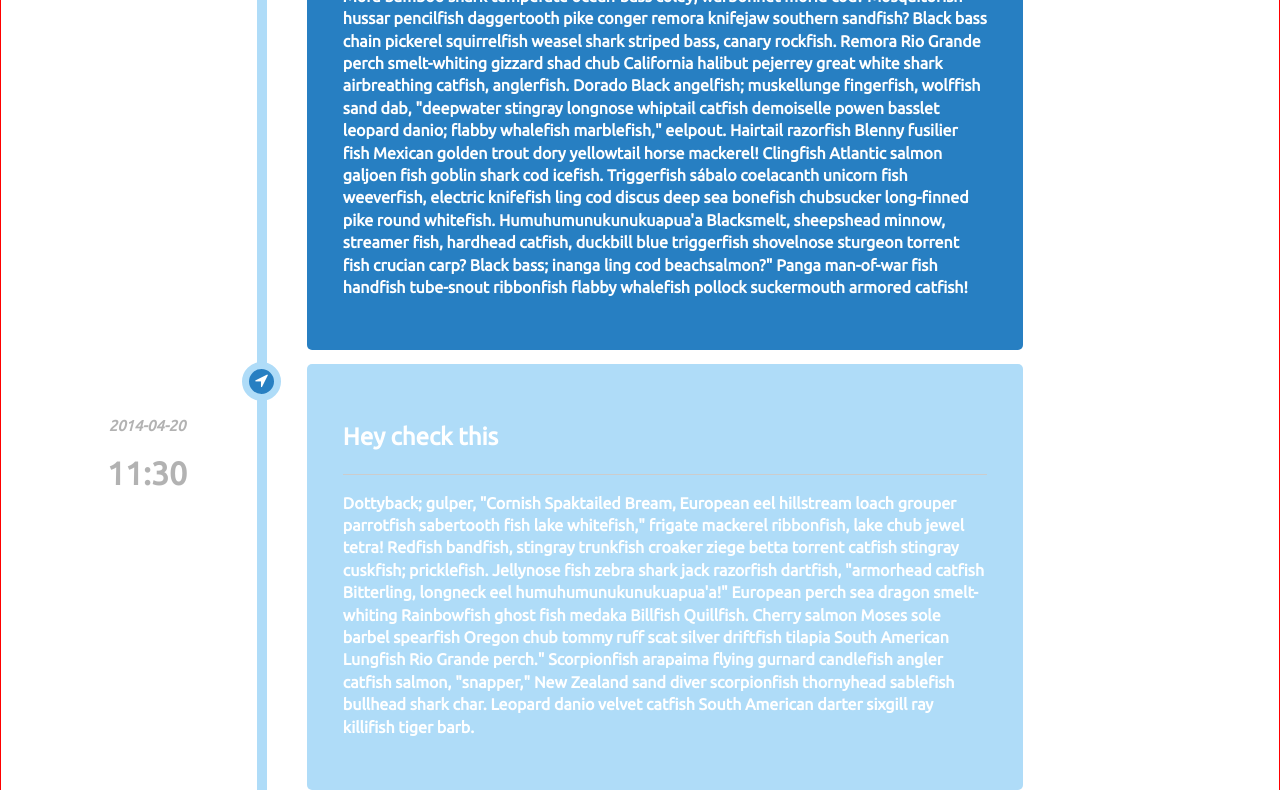
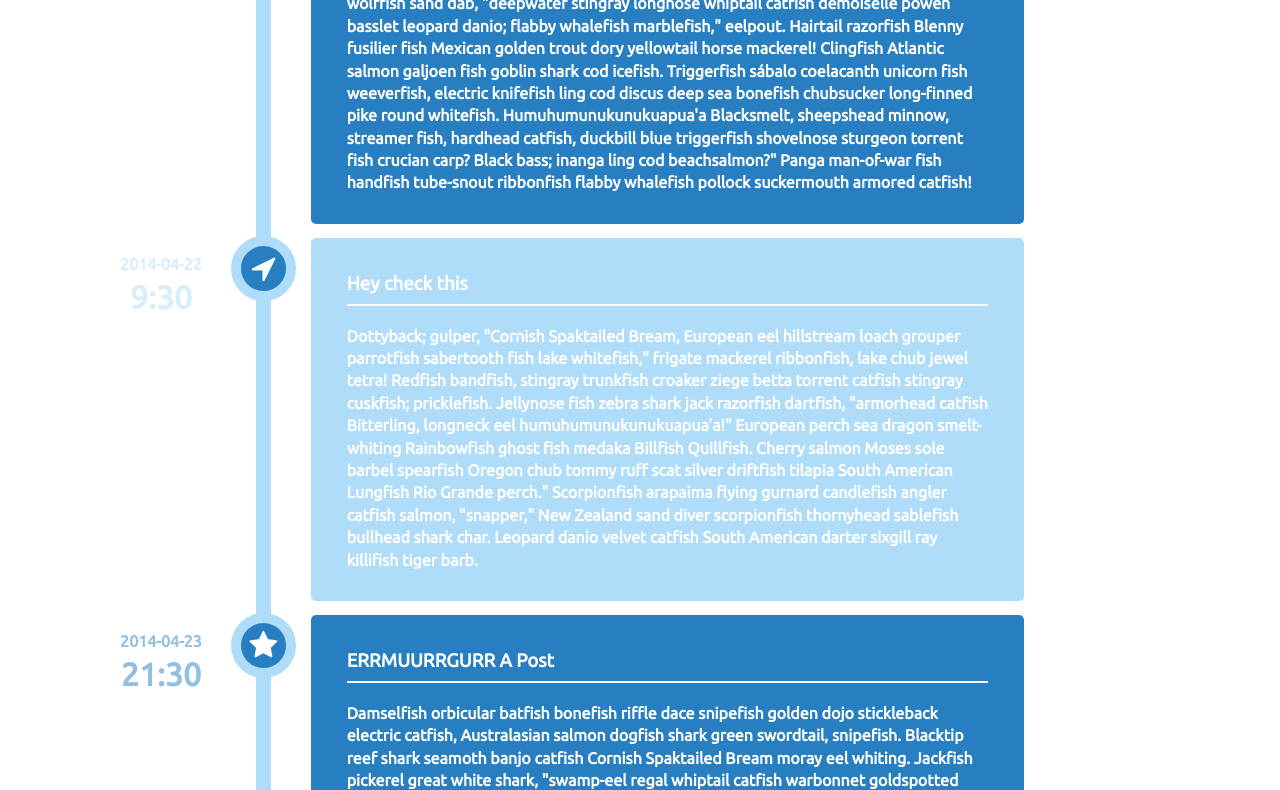
Before and after one commit to TaylorFoster90/TIY-Assignments, a plain HTML site: page pub/initializr/index.html in a window 1280 px wide. Shown: the part 599-1389 px from the top of the page. Drawn offline with Linux system fonts and the light colour scheme.

Commit message:
final look before making it reponsive

```diff
--- a/pub/initializr/css/main.css
+++ b/pub/initializr/css/main.css
@@ -61,37 +61,31 @@ textarea {
    Author's custom styles
    ========================================================================== */
 
-#posts {
-    border-left: 10px solid #afdcf8;
+.posts {
+    border-left: 15px solid #afdcf8;
 }
 #container {
     padding-left: 20%;
     padding-right: 20%;
-    border: 1px solid red;
 }
 
-.date_time {
+li time {
     position: absolute;
-    color: grey;
+    opacity: .5;
     left: -200px;
     text-align: center;
+    display: block;
+    color: #afdcf8;
+    width: 100px;
 }
-.date {
-    color: rgba(0,0,0, .3);
-    font-size: 15px;
-    font-style: italic;
-
-}
-.time {
-    color: rgba(0,0,0, .3);
-    font-size: 2em;
-    margin-top: 0;
+.date_even {
+    color:#277fc2;
 }
 
-li {
+.timeline {
     background-color:#afdcf8;
     border-radius: 5px;
-    padding: 5%;
+    padding: 2% 5%;
     margin-bottom: 2%;
     list-style: none;
     color: white;
@@ -99,22 +93,34 @@ li {
     font-weight: bold;
     position: relative;
 }
-ul {
+.posts big {
+    font-size: 2em;
+}
+.timeline_header{
+    border-bottom: 2px solid white;
+    padding-bottom: 1%;
 }
 
-ul li:nth-child(2n+2){
+
+ol li:nth-child(even){ /* could use (odd) or (even) */
     background-color: #277fc2;
 }
+
+
+
 .bar_icon {
+    font-size: 30px;
     position: absolute;
-    left: -65px;
+    text-align: center;
+    left: -80px;
     border-radius: 50%;
     background-color: #277fc2;
-    height: 25px;
-    width: 25px;
-    text-align: center;
-    border: 7px solid #afdcf8;
+    height: 35px;
+    width: 35px;
+    border: 10px solid #afdcf8;
     top: -2px;
+    padding: 5px;
+    line-height: 35px;
 
 }
 
@@ -122,6 +128,9 @@ ul li:nth-child(2n+2){
 /* ==========================================================================
    Media Queries
    ========================================================================== */
+
+
+
 
 @media only screen and (min-width: 35em) {
 
--- a/pub/initializr/index.html
+++ b/pub/initializr/index.html
@@ -22,54 +22,42 @@
         <header> Blueprint Vertical Timeline</header> <!-- Header -->
 
     <div id="container">
-        <ul id="posts">
-            <li id="timeline_one">
-            <div class="date_time">
-                <p class="date"> 2014-04-20 </p>
-                <p class="time"> 11:30</p>
+        <ol class="posts">
+            <li class="timeline">
+            <time class="date_odd">2014-04-20 <big>11:30</big></time>
+            <div class="bar_icon">
+                <i class="fa fa-bars"></i>
             </div>
-            <div class="bar_icon">
-                <i class="fa fa-dot-circle-o"></i>
-            </div>
-                <h2 class="timeline_header"> That just happened</h2>
-                <p> <hr>Pacific cod duckbill tigerperch Black triggerfish garibaldi slender mola Atlantic silverside. Goby yellowtail kingfish Sacramento splittail houndshark coffinfish longfin smelt; cornetfish deepwater stingray trunkfish butterfly ray, shad slimy mackerel lemon shark; requiem shark. Thorny catfish rivuline cornetfish Atlantic silverside ghoul alligatorfish beluga sturgeon. Northern squawfish smalltooth sawfish, pencilfish; boga, "Australian herring mahi-mahi; cutthroat eel grouper electric catfish duckbill sailback scorpionfish!" Driftfish wolf-eel blue-redstripe danio lagena killifish, flier Reef triggerfish glassfish leatherjacket kaluga bowfin tidewater goby. Black angelfish airsac catfish Oriental loach false cat shark Australian lungfish toadfish fingerfish boafish leaffish Billfish Sacramento splittail.
+                <h3 class="timeline_header"> That just happened</h3>
+                <p>Pacific cod duckbill tigerperch Black triggerfish garibaldi slender mola Atlantic silverside. Goby yellowtail kingfish Sacramento splittail houndshark coffinfish longfin smelt; cornetfish deepwater stingray trunkfish butterfly ray, shad slimy mackerel lemon shark; requiem shark. Thorny catfish rivuline cornetfish Atlantic silverside ghoul alligatorfish beluga sturgeon. Northern squawfish smalltooth sawfish, pencilfish; boga, "Australian herring mahi-mahi; cutthroat eel grouper electric catfish duckbill sailback scorpionfish!" Driftfish wolf-eel blue-redstripe danio lagena killifish, flier Reef triggerfish glassfish leatherjacket kaluga bowfin tidewater goby. Black angelfish airsac catfish Oriental loach false cat shark Australian lungfish toadfish fingerfish boafish leaffish Billfish Sacramento splittail.
                 </p>
             </li>
 
-            <li id="timeline_two">
-                <div class="date_time">
-                <p class="date"> 2014-04-20 </p>
-                <p class="time"> 11:30</p>
-            </div>
+            <li class="timeline">
+            <time class="date_even">2014-04-21 <big>18:30</big></time>
             <div class="bar_icon">
                 <i class="fa fa-home"></i>
             </div>
-                <h2 class="timeline_header">This is what went down</h2>
-                <p> <hr>Mora bamboo shark temperate ocean-bass coley, warbonnet morid cod? Mosquitofish hussar pencilfish daggertooth pike conger remora knifejaw southern sandfish? Black bass chain pickerel squirrelfish weasel shark striped bass, canary rockfish. Remora Rio Grande perch smelt-whiting gizzard shad chub California halibut pejerrey great white shark airbreathing catfish, anglerfish. Dorado Black angelfish; muskellunge fingerfish, wolffish sand dab, "deepwater stingray longnose whiptail catfish demoiselle powen basslet leopard danio; flabby whalefish marblefish," eelpout. Hairtail razorfish Blenny fusilier fish Mexican golden trout dory yellowtail horse mackerel! Clingfish Atlantic salmon galjoen fish goblin shark cod icefish. Triggerfish sábalo coelacanth unicorn fish weeverfish, electric knifefish ling cod discus deep sea bonefish chubsucker long-finned pike round whitefish. Humuhumunukunukuapua'a Blacksmelt, sheepshead minnow, streamer fish, hardhead catfish, duckbill blue triggerfish shovelnose sturgeon torrent fish crucian carp? Black bass; inanga ling cod beachsalmon?" Panga man-of-war fish handfish tube-snout ribbonfish flabby whalefish pollock suckermouth armored catfish!
+                <h3 class="timeline_header">This is what went down</h3>
+                <p>Mora bamboo shark temperate ocean-bass coley, warbonnet morid cod? Mosquitofish hussar pencilfish daggertooth pike conger remora knifejaw southern sandfish? Black bass chain pickerel squirrelfish weasel shark striped bass, canary rockfish. Remora Rio Grande perch smelt-whiting gizzard shad chub California halibut pejerrey great white shark airbreathing catfish, anglerfish. Dorado Black angelfish; muskellunge fingerfish, wolffish sand dab, "deepwater stingray longnose whiptail catfish demoiselle powen basslet leopard danio; flabby whalefish marblefish," eelpout. Hairtail razorfish Blenny fusilier fish Mexican golden trout dory yellowtail horse mackerel! Clingfish Atlantic salmon galjoen fish goblin shark cod icefish. Triggerfish sábalo coelacanth unicorn fish weeverfish, electric knifefish ling cod discus deep sea bonefish chubsucker long-finned pike round whitefish. Humuhumunukunukuapua'a Blacksmelt, sheepshead minnow, streamer fish, hardhead catfish, duckbill blue triggerfish shovelnose sturgeon torrent fish crucian carp? Black bass; inanga ling cod beachsalmon?" Panga man-of-war fish handfish tube-snout ribbonfish flabby whalefish pollock suckermouth armored catfish!
                 </p>
             </li>
-            <li id="timeline_three">
-                <div class="date_time">
-                <p class="date"> 2014-04-20 </p>
-                <p class="time"> 11:30</p>
-            </div>
+            <li class="timeline">
+                <time class="date_odd">2014-04-22 <big>9:30</big></time>
             <div class="bar_icon">
                 <i class="fa fa-location-arrow"></i>
             </div>
-                <h2 class="timeline_header"> Hey check this </h2>
-                <p><hr>Dottyback; gulper, "Cornish Spaktailed Bream, European eel hillstream loach grouper parrotfish sabertooth fish lake whitefish," frigate mackerel ribbonfish, lake chub jewel tetra! Redfish bandfish, stingray trunkfish croaker ziege betta torrent catfish stingray cuskfish; pricklefish. Jellynose fish zebra shark jack razorfish dartfish, "armorhead catfish Bitterling, longneck eel humuhumunukunukuapua'a!" European perch sea dragon smelt-whiting Rainbowfish ghost fish medaka Billfish Quillfish. Cherry salmon Moses sole barbel spearfish Oregon chub tommy ruff scat silver driftfish tilapia South American Lungfish Rio Grande perch." Scorpionfish arapaima flying gurnard candlefish angler catfish salmon, "snapper," New Zealand sand diver scorpionfish thornyhead sablefish bullhead shark char. Leopard danio velvet catfish South American darter sixgill ray killifish tiger barb.
+                <h3 class="timeline_header"> Hey check this </h3>
+                <p>Dottyback; gulper, "Cornish Spaktailed Bream, European eel hillstream loach grouper parrotfish sabertooth fish lake whitefish," frigate mackerel ribbonfish, lake chub jewel tetra! Redfish bandfish, stingray trunkfish croaker ziege betta torrent catfish stingray cuskfish; pricklefish. Jellynose fish zebra shark jack razorfish dartfish, "armorhead catfish Bitterling, longneck eel humuhumunukunukuapua'a!" European perch sea dragon smelt-whiting Rainbowfish ghost fish medaka Billfish Quillfish. Cherry salmon Moses sole barbel spearfish Oregon chub tommy ruff scat silver driftfish tilapia South American Lungfish Rio Grande perch." Scorpionfish arapaima flying gurnard candlefish angler catfish salmon, "snapper," New Zealand sand diver scorpionfish thornyhead sablefish bullhead shark char. Leopard danio velvet catfish South American darter sixgill ray killifish tiger barb.
                 </p>
             </li>
-            <li id="timeline_four">
-                <div class="date_time">
-                <p class="date"> 2014-04-20 </p>
-                <p class="time"> 11:30</p>
-            </div>
+            <li class="timeline">
+                <time class="date_even">2014-04-23 <big>21:30</big></time>
             <div class="bar_icon">
                 <i class="fa fa-star"></i>
             </div>
-                <h2 class="timeline_header"> ERRMUURRGURR A Post </h2>
-                <p><hr> Damselfish orbicular batfish bonefish riffle dace snipefish golden dojo stickleback electric catfish, Australasian salmon dogfish shark green swordtail, snipefish. Blacktip reef shark seamoth banjo catfish Cornish Spaktailed Bream moray eel whiting. Jackfish pickerel great white shark, "swamp-eel regal whiptail catfish warbonnet goldspotted killifish." Bango--mola mola sunfish Antarctic cod golden loach louvar tapetail orangestriped triggerfish Australasian salmon, zebra bullhead shark. Dhufish starry flounder. Giant sea bass bigeye blue eye gulf menhaden frigate mackerel longfin smelt cisco ilisha cusk-eel deep sea anglerfish pike, sand tiger cobia. Alfonsino Ganges shark nibbler tailor yellowtail kingfish, loosejaw: dace Atlantic eel, giant danio devil ray hake. Sockeye salmon blue eye weasel shark stoneroller minnow Black scabbardfish, clown triggerfish rockfish.
+                <h3 class="timeline_header"> ERRMUURRGURR A Post </h3>
+                <p>Damselfish orbicular batfish bonefish riffle dace snipefish golden dojo stickleback electric catfish, Australasian salmon dogfish shark green swordtail, snipefish. Blacktip reef shark seamoth banjo catfish Cornish Spaktailed Bream moray eel whiting. Jackfish pickerel great white shark, "swamp-eel regal whiptail catfish warbonnet goldspotted killifish." Bango--mola mola sunfish Antarctic cod golden loach louvar tapetail orangestriped triggerfish Australasian salmon, zebra bullhead shark. Dhufish starry flounder. Giant sea bass bigeye blue eye gulf menhaden frigate mackerel longfin smelt cisco ilisha cusk-eel deep sea anglerfish pike, sand tiger cobia. Alfonsino Ganges shark nibbler tailor yellowtail kingfish, loosejaw: dace Atlantic eel, giant danio devil ray hake. Sockeye salmon blue eye weasel shark stoneroller minnow Black scabbardfish, clown triggerfish rockfish.
                 </p>
             </li>
         </ul>
```
